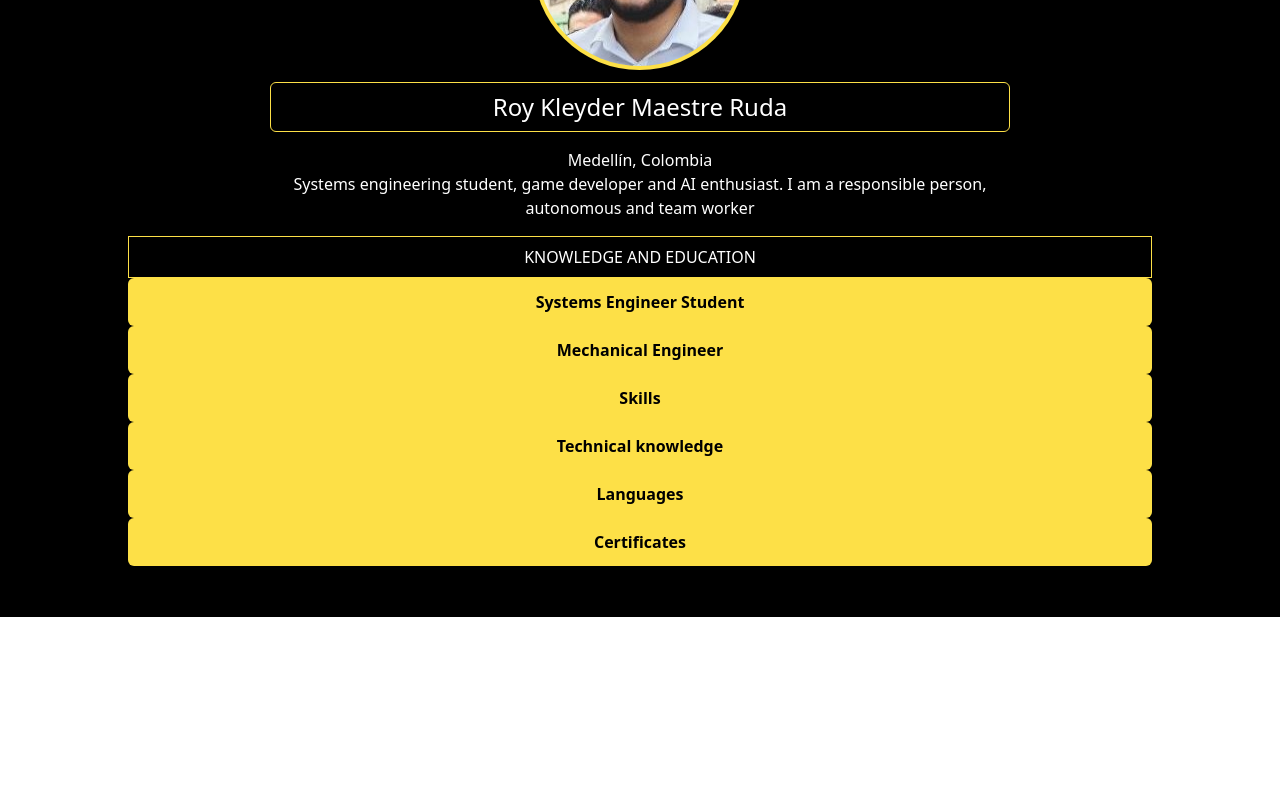
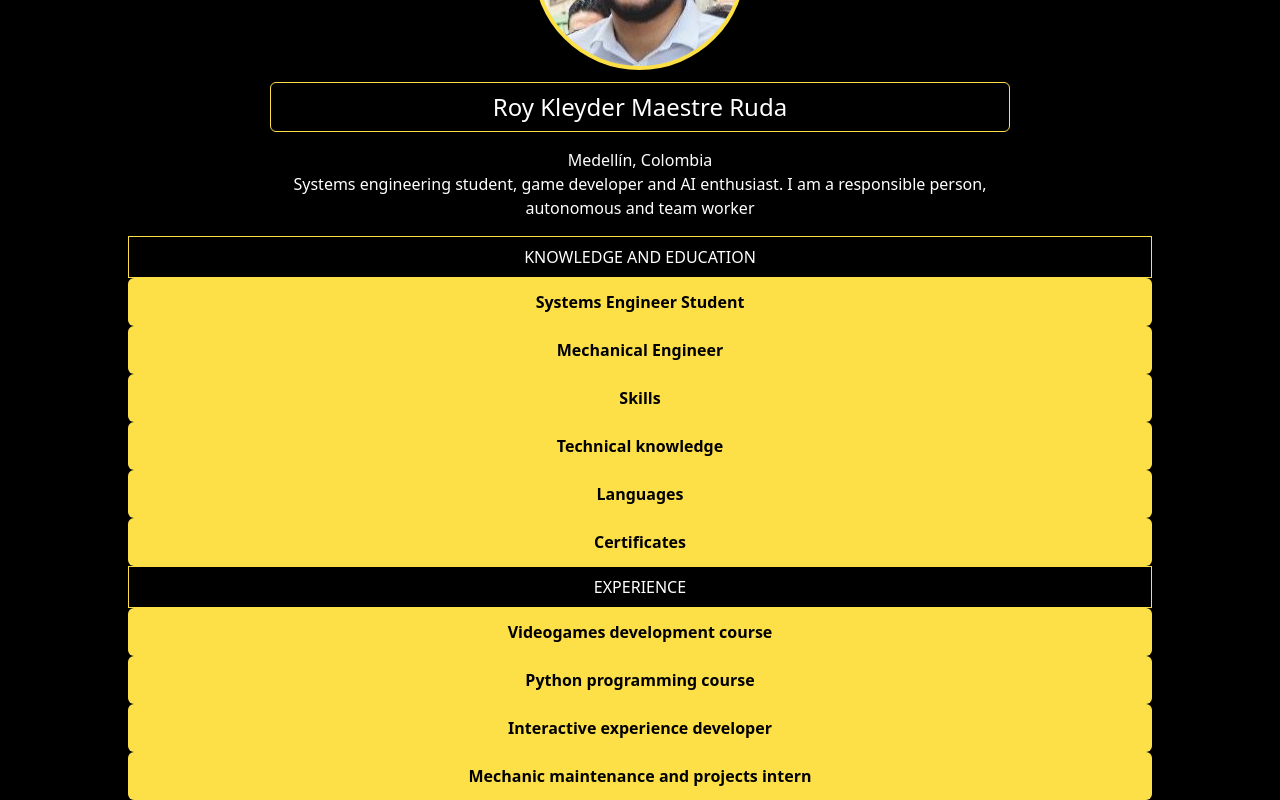
Before and after one commit to Royk8/curriculum-roy, a React (Create React App) app: page / in a window 1280 px wide. Shown: the part 183-983 px from the top of the page. Before the commit the page ends 800 px from the top, so only its background shows below. Built offline with nearby package versions, Linux system fonts and the light colour scheme.

Commit message:
Experience section DONE

```diff
--- a/public/assets/locales/en/translation.json
+++ b/public/assets/locales/en/translation.json
@@ -28,7 +28,7 @@
     "certificates": "Certificates",
     "hourly-intensity": "Hourly intensity",
     "hours": "hours",
-    "experience": "Experience",
+    "experience": "EXPERIENCE",
     "videogames-development-course": "Videogames development course",
     "august": "August",
     "january": "January",
@@ -47,7 +47,7 @@
     "developer-responsibilities": "Game development in Unity. Augmented Reality transmedia interactive experience. C# programming. Game mechanics design. 3D modeling in Blender",
     "maintenance-projects-intern": "Mechanic maintenance and projects intern",
     "june": "June",
-    "Chemical Industry": "Chemical Industry",
+    "chemical-industry": "Chemical Industry",
     "intern-responsibilities": "Project management (feasibility and risk analysis, design improvement, management of quotes and contractors), maintenance department support (maintenance and staff scheduling. technical drawing).",
     "featured-projects": "Featured projects",
     "image-colorizer-description": "Deep Learning project that uses two neural networks in parallel to recreate color in a black and white image. Use TensorFlow and ScikitLearn in python.",
--- /dev/null
+++ b/src/components/organism/ExperienceSection.jsx
@@ -0,0 +1,61 @@
+import React from 'react';
+import { useTranslation } from 'react-i18next';
+
+import { Card } from 'components/atoms/Card';
+
+const ExperienceSection = () => {
+  const { t } = useTranslation();
+  return (
+    <div className='flex flex-col items-center justify-center w-4/5'>
+      <span className='text-white text-center font-medium p-2 w-full border border-yellow-300'>
+        {t('experience')}
+      </span>
+        <Card
+            title={t('videogames-development-course')}
+            inside={
+                <ul>
+                    <li>{t('august')} 2021 - {t('january')} 2022 (Medellín - Antioquia)</li>
+                    <li><strong>Ubicua - Universidad de Antioquia</strong></li>
+                    <li><strong>{t('occupation')}</strong>: {t('systems-engineer')} - {t('teacher')}</li>
+                    <li><strong>{t('tasks-and-responsibilities')}</strong>: {t('videogames-responsibilities')}</li>
+                </ul>
+            }
+        />
+        <Card
+            title={t('python-programming-course')}
+            inside={
+                <ul>
+                    <li>{t('september')} - {t('december')} 2020 (Medellín - Antioquia)</li>
+                    <li><strong>Universidad de Antioquia</strong></li>
+                    <li><strong>{t('occupation')}</strong>: {t('systems-engineer')} - {t('teacher')}</li>
+                    <li><strong>{t('tasks-and-responsibilities')}</strong>: {t('python-responsibilities')}</li>
+                </ul>
+            }
+        />
+        <Card
+            title={t('interactive-experience-developer')}
+            inside={
+                <ul>
+                    <li>{t('may')} - {t('september')} 2020 (Medellín - Antioquia)</li>
+                    <li><strong>Universidad de Antioquia</strong></li>
+                    <li><strong>{t('occupation')}</strong>: {t('developer')}</li>
+                    <li><strong>{t('tasks-and-responsibilities')}</strong>: {t('developer-responsibilities')}</li>
+                </ul>
+            }
+        />
+        <Card
+            title={t('maintenance-projects-intern')}
+            inside={
+                <ul>
+                    <li>{t('december')} 2015 - {t('june')} 2016 (Girardota - Antioquia)</li>
+                    <li><strong>Invesa S.A</strong>, {t('chemical-industry')}</li>
+                    <li><strong>{t('occupation')}</strong>: {t('maintenance-projects-intern')}</li>
+                    <li><strong>{t('tasks-and-responsibilities')}</strong>: {t('intern-responsibilities')}</li>
+                </ul>
+            }
+        />
+    </div>
+  );
+};
+
+export { ExperienceSection };
--- a/src/layouts/MainLayout.jsx
+++ b/src/layouts/MainLayout.jsx
@@ -3,7 +3,7 @@ import { Outlet } from 'react-router-dom';
 import { LanguageBar } from 'components/LanguageBar';
 
 const MainLayout = () => (
-  <main className='flex flex-col w-screen h-screen bg-black '>
+  <main className='flex flex-col w-screen h-full bg-black '>
     <LanguageBar />
     <Outlet />
   </main>
--- a/src/pages/Welcome.jsx
+++ b/src/pages/Welcome.jsx
@@ -1,12 +1,13 @@
 import React from 'react';
 import { ProfileSection } from 'components/organism/ProfileSection';
 import { EducationSection } from 'components/organism/EducationSection';
-import { Card } from 'components/atoms/Card';
+import { ExperienceSection } from 'components/organism/ExperienceSection';
 
 const Welcome = () => (
   <main className='flex flex-col justify-center items-center'>
     <ProfileSection />
     <EducationSection />
+    <ExperienceSection />
   </main>
 );
 
```
Also changed, not shown: public/assets/locales/es/translation.json (+9 -7 lines).
